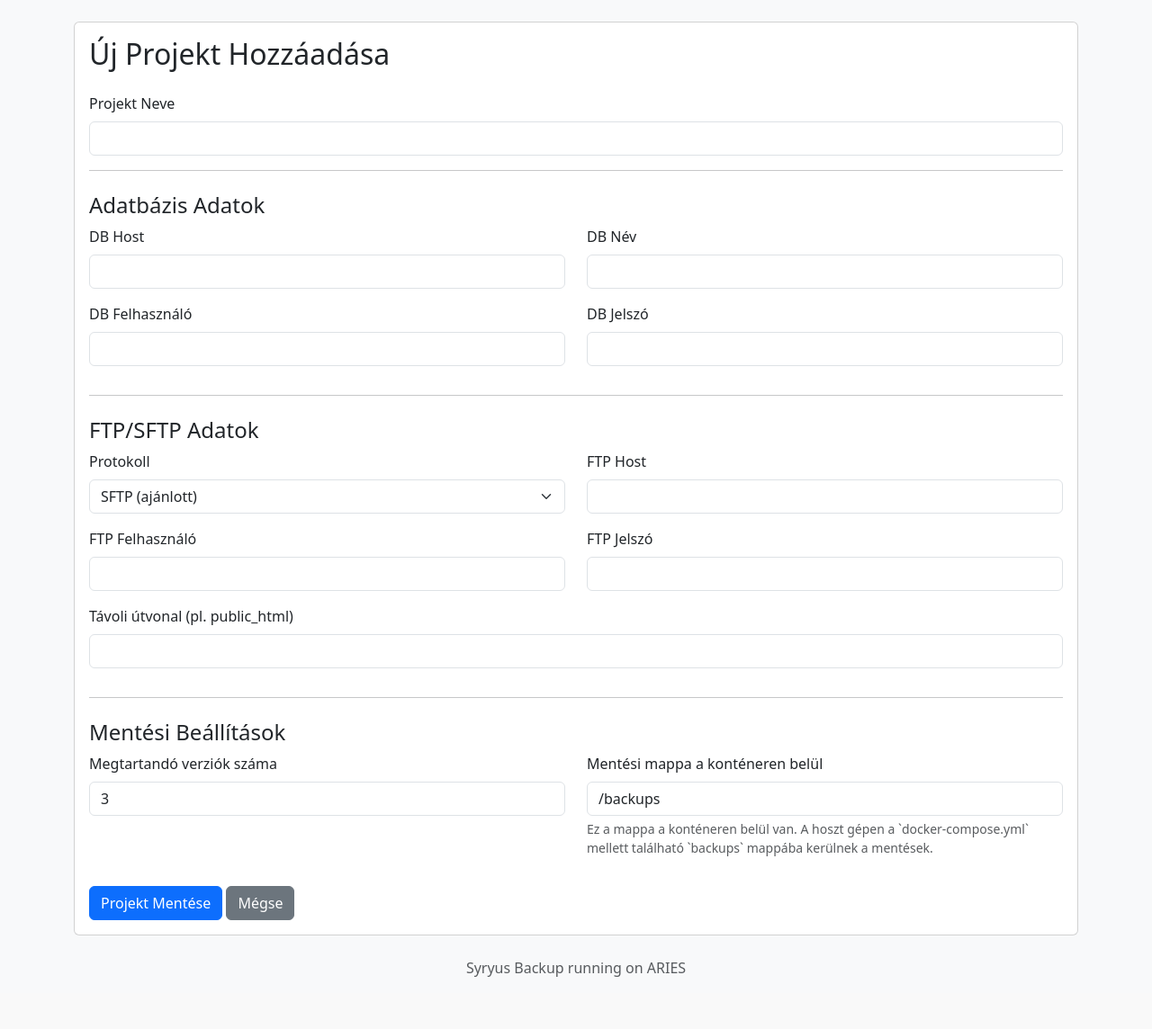
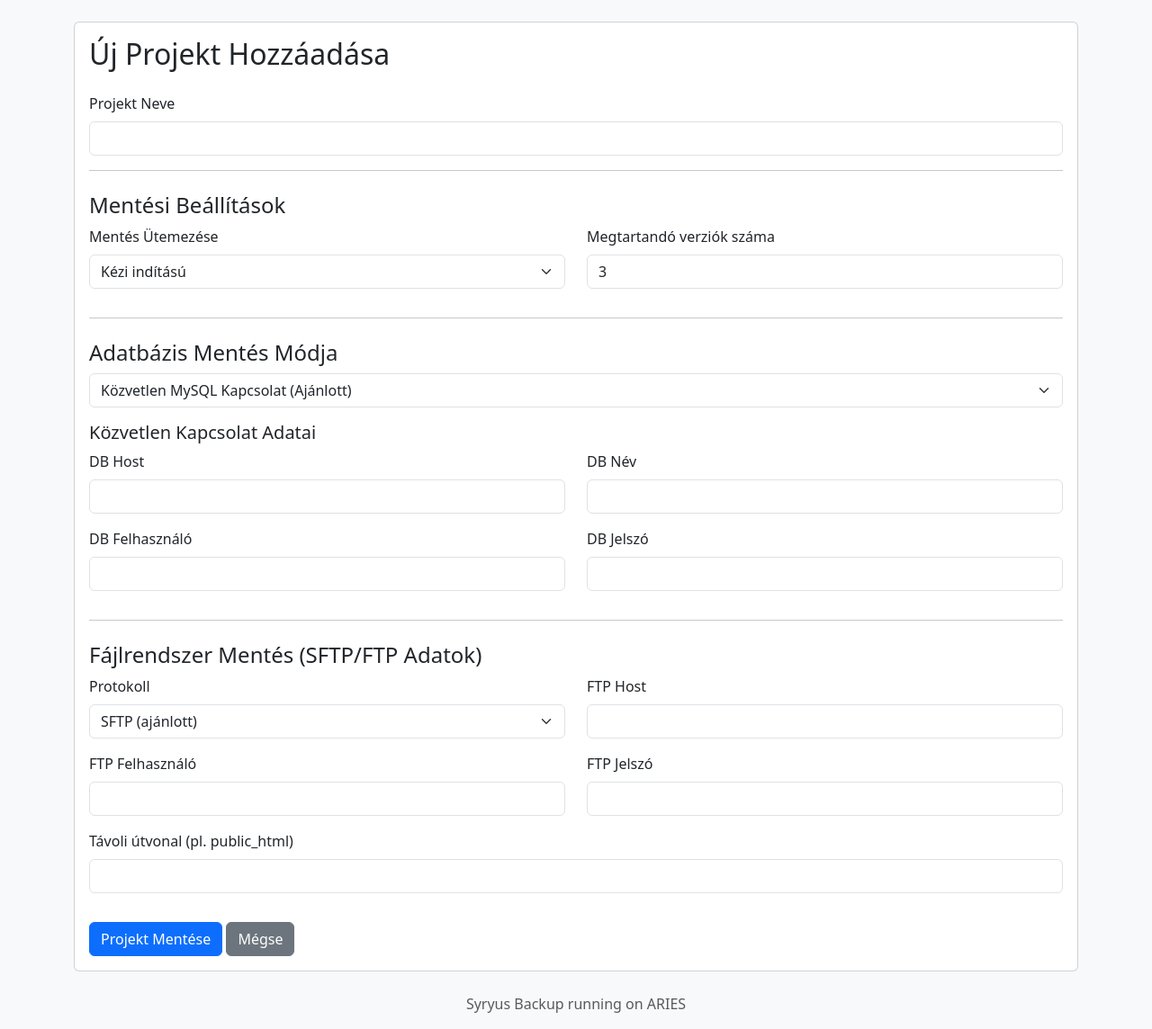
Before and after one commit to peterteszary/syryus-backup-app, a Flask app: page /project/new in a window 1280 px wide. Shown: the part 56-1200 px from the top of the page at 90% size. Before the commit the page ends 1142 px from the top, so only its background shows below. Run offline with Flask 3, Linux system fonts and the light colour scheme; parts of the project's set-up code (start-up, migrations or seed data) failed here and were passed over.

Commit message:
schedule and helper function

```diff
--- a/app.py
+++ b/app.py
@@ -1,7 +1,8 @@
 import os
 import subprocess
+import requests
 from datetime import datetime
-from flask import Flask, render_template, request, redirect, url_for, flash, abort
+from flask import Flask, render_template, request, redirect, url_for, flash, abort, jsonify
 from flask_sqlalchemy import SQLAlchemy
 from cryptography.fernet import Fernet
 import logging
@@ -10,45 +11,113 @@ import logging
 logging.basicConfig(level=logging.INFO)
 
 # --- ALAP KONFIGURÁCIÓ ---
-# A kulcsokat a docker-compose.yml-ből olvassuk (környezeti változókból)
 ENCRYPTION_KEY = os.environ.get('ENCRYPTION_KEY').encode()
 cipher_suite = Fernet(ENCRYPTION_KEY)
 
 app = Flask(__name__)
-# Az adatbázis most az 'instance' mappába kerül, amit kimentünk a volume-mal
 app.config['SQLALCHEMY_DATABASE_URI'] = 'sqlite:////app/instance/database.db'
 app.config['SQLALCHEMY_TRACK_MODIFICATIONS'] = False
 app.config['SECRET_KEY'] = os.environ.get('SECRET_KEY')
 db = SQLAlchemy(app)
 
 
-# --- ADATBÁZIS MODELL ---
+# --- ADATBÁZIS MODELL (FRISSÍTVE) ---
 class Project(db.Model):
     id = db.Column(db.Integer, primary_key=True)
     name = db.Column(db.String(100), nullable=False, unique=True)
-    db_host = db.Column(db.String(100), nullable=False)
-    db_name = db.Column(db.String(100), nullable=False)
-    db_user = db.Column(db.String(100), nullable=False)
+
+    # --- ÚJ MEZŐ A MENTÉSI MÓD VÁLASZTÁSÁHOZ ---
+    backup_method = db.Column(db.String(50), nullable=False, default='direct') # 'direct' vagy 'helper'
+
+    # Adatbázis adatok (közvetlen kapcsolathoz)
+    db_host = db.Column(db.String(100))
+    db_name = db.Column(db.String(100))
+    db_user = db.Column(db.String(100))
     encrypted_db_pass = db.Column(db.LargeBinary)
+
+    # FTP adatok
     ftp_type = db.Column(db.String(10), nullable=False, default='sftp')
     ftp_host = db.Column(db.String(100), nullable=False)
     ftp_user = db.Column(db.String(100), nullable=False)
     encrypted_ftp_pass = db.Column(db.LargeBinary)
     remote_path = db.Column(db.String(200), nullable=False)
-    local_backup_dir = db.Column(db.String(200), nullable=False, default='/backups')
+
+    # Helper Plugin adatok
+    helper_url = db.Column(db.String(255))
+    encrypted_helper_api_key = db.Column(db.LargeBinary)
+
+    # Mentési beállítások
     versions_to_keep = db.Column(db.Integer, default=3)
+    backup_schedule = db.Column(db.String(50), nullable=False, default='manual') # 'manual', 'daily', 'weekly', 'monthly'
+
+    # Állapot
     last_backup_time = db.Column(db.String(50), default='Soha')
     last_backup_status = db.Column(db.String(500), default='Nincs információ')
 
     def set_password(self, password, field):
-        encrypted_pass = cipher_suite.encrypt(password.encode())
-        setattr(self, f"encrypted_{field}_pass", encrypted_pass)
+        if password:
+            encrypted_pass = cipher_suite.encrypt(password.encode())
+            setattr(self, f"encrypted_{field}_pass", encrypted_pass)
 
     def get_password(self, field):
         encrypted_pass = getattr(self, f"encrypted_{field}_pass")
         if encrypted_pass:
             return cipher_suite.decrypt(encrypted_pass).decode()
         return ""
+
+# --- A MENTÉSI LOGIKA KISZERVEZVE EGY KÜLÖN FÜGGVÉNYBE ---
+def _run_backup_logic(project):
+    timestamp = datetime.now().strftime("%Y-%m-%d_%H-%M-%S")
+    project_backup_root = os.path.join('/backups', project.name)
+    current_backup_path = os.path.join(project_backup_root, timestamp)
+
+    os.makedirs(current_backup_path, exist_ok=True)
+
+    # 1. Adatbázis mentés
+    db_backup_file = os.path.join(current_backup_path, 'db_backup.sql')
+
+    if project.backup_method == 'helper':
+        # HELPER BŐVÍTMÉNYES MÓDSZER
+        api_key = cipher_suite.decrypt(project.encrypted_helper_api_key).decode()
+        trigger_url = f"{project.helper_url}?syryus_action=backup_db&api_key={api_key}"
+
+        response = requests.get(trigger_url, timeout=120)
+        response.raise_for_status()
+
+        response_text = response.text
+        if not response_text.startswith('SUCCESS:'):
+            raise Exception(f"Helper plugin error: {response_text}")
+
+        remote_file_name = response_text.split(':', 1)[1]
+
+        ftp_pass = project.get_password('ftp')
+        uploads_path = os.path.join(project.remote_path, 'wp-content', 'uploads')
+
+        lftp_get_command = f"lftp -u '{project.ftp_user},{ftp_pass}' {project.ftp_type}://{project.ftp_host} -e 'get {uploads_path}/{remote_file_name} -o {db_backup_file}; quit'"
+        subprocess.run(lftp_get_command, check=True, shell=True, stderr=subprocess.PIPE, text=True)
+
+        lftp_rm_command = f"lftp -u '{project.ftp_user},{ftp_pass}' {project.ftp_type}://{project.ftp_host} -e 'rm {uploads_path}/{remote_file_name}; quit'"
+        subprocess.run(lftp_rm_command, check=True, shell=True, stderr=subprocess.PIPE, text=True)
+
+    else: # 'direct' módszer
+        db_pass = project.get_password('db')
+        db_command = f"mysqldump --host={project.db_host} --user={project.db_user} --password='{db_pass}' {project.db_name} > {db_backup_file}"
+        subprocess.run(db_command, check=True, shell=True, stderr=subprocess.PIPE, text=True)
+
+    # 2. Fájlok mentése
+    ftp_pass = project.get_password('ftp')
+    files_backup_path = os.path.join(current_backup_path, 'files')
+    lftp_command = f"lftp -u '{project.ftp_user},{ftp_pass}' {project.ftp_type}://{project.ftp_host} -e 'mirror --delete-first --verbose {project.remote_path} {files_backup_path}; quit'"
+    subprocess.run(lftp_command, check=True, shell=True, stderr=subprocess.PIPE, text=True)
+
+    # 3. Régi mentések törlése
+    all_backups = sorted([d for d in os.listdir(project_backup_root) if os.path.isdir(os.path.join(project_backup_root, d))], reverse=True)
+    for old_backup in all_backups[project.versions_to_keep:]:
+        subprocess.run(['rm', '-rf', os.path.join(project_backup_root, old_backup)])
+
+    project.last_backup_time = timestamp
+    project.last_backup_status = 'Sikeres'
+    db.session.commit()
 
 # --- WEB OLDALAK (ROUTES) ---
 
@@ -62,20 +131,21 @@ def new_project():
     if request.method == 'POST':
         project = Project(
             name=request.form['name'],
-            db_host=request.form['db_host'],
-            db_name=request.form['db_name'],
-            db_user=request.form['db_user'],
+            backup_method=request.form['backup_method'],
+            db_host=request.form.get('db_host'),
+            db_name=request.form.get('db_name'),
+            db_user=request.form.get('db_user'),
             ftp_type=request.form['ftp_type'],
             ftp_host=request.form['ftp_host'],
             ftp_user=request.form['ftp_user'],
             remote_path=request.form['remote_path'],
-            local_backup_dir=request.form.get('local_backup_dir', '/backups'),
-            versions_to_keep=int(request.form.get('versions_to_keep', 3))
+            helper_url=request.form.get('helper_url'),
+            versions_to_keep=int(request.form.get('versions_to_keep', 3)),
+            backup_schedule=request.form['backup_schedule']
         )
-        if request.form['db_pass']:
-            project.set_password(request.form['db_pass'], 'db')
-        if request.form['ftp_pass']:
-            project.set_password(request.form['ftp_pass'], 'ftp')
+        project.set_password(request.form.get('db_pass'), 'db')
+        project.set_password(request.form.get('ftp_pass'), 'ftp')
+        project.set_password(request.form.get('helper_api_key'), 'helper_api')
 
         db.session.add(project)
         db.session.commit()
@@ -88,20 +158,24 @@ def edit_project(id):
     project = Project.query.get_or_404(id)
     if request.method == 'POST':
         project.name = request.form['name']
-        project.db_host = request.form['db_host']
-        project.db_name = request.form['db_name']
-        project.db_user = request.form['db_user']
-        project.ftp_type = request.form['ftp_type']
-        project.ftp_host = request.form['ftp_host']
-        project.ftp_user = request.form['ftp_user']
-        project.remote_path = request.form['remote_path']
-        project.local_backup_dir = request.form.get('local_backup_dir', '/backups')
-        project.versions_to_keep = int(request.form.get('versions_to_keep', 3))
+        project.backup_method=request.form['backup_method']
+        project.db_host=request.form.get('db_host')
+        project.db_name=request.form.get('db_name')
+        project.db_user=request.form.get('db_user')
+        project.ftp_type=request.form['ftp_type']
+        project.ftp_host=request.form['ftp_host']
+        project.ftp_user=request.form['ftp_user']
+        project.remote_path=request.form['remote_path']
+        project.helper_url=request.form.get('helper_url')
+        project.versions_to_keep=int(request.form.get('versions_to_keep', 3))
+        project.backup_schedule=request.form['backup_schedule']
 
         if request.form.get('db_pass'):
-            project.set_password(request.form['db_pass'], 'db')
+            project.set_password(request.form.get('db_pass'), 'db')
         if request.form.get('ftp_pass'):
-            project.set_password(request.form['ftp_pass'], 'ftp')
+            project.set_password(request.form.get('ftp_pass'), 'ftp')
+        if request.form.get('helper_api_key'):
+            project.set_password(request.form.get('helper_api_key'), 'helper_api')
 
         db.session.commit()
         flash(f"'{project.name}' projekt adatai frissítve!", 'success')
@@ -119,50 +193,18 @@ def delete_project(id):
 @app.route('/backup/<int:id>')
 def backup_project(id):
     project = Project.query.get_or_404(id)
-    timestamp = datetime.now().strftime("%Y-%m-%d_%H-%M-%S")
-    # A mentési mappa a projekt nevét is tartalmazza a jobb átláthatóságért
-    project_backup_root = os.path.join(project.local_backup_dir, project.name)
-    current_backup_path = os.path.join(project_backup_root, timestamp)
-
     try:
-        os.makedirs(current_backup_path, exist_ok=True)
-
-        # 1. Adatbázis mentés
-        db_pass = project.get_password('db')
-        db_backup_file = os.path.join(current_backup_path, 'db_backup.sql')
-        db_command = f"mysqldump --host={project.db_host} --user={project.db_user} --password='{db_pass}' {project.db_name} > {db_backup_file}"
-        subprocess.run(db_command, check=True, shell=True, stderr=subprocess.PIPE, text=True)
-
-        # 2. Fájlok mentése
-        ftp_pass = project.get_password('ftp')
-        files_backup_path = os.path.join(current_backup_path, 'files')
-        lftp_command = f"lftp -u '{project.ftp_user},{ftp_pass}' {project.ftp_type}://{project.ftp_host} -e 'mirror --delete-first --verbose {project.remote_path} {files_backup_path}; quit'"
-        subprocess.run(lftp_command, check=True, shell=True, stderr=subprocess.PIPE, text=True)
-
-        # 3. Régi mentések törlése
-        all_backups = sorted([d for d in os.listdir(project_backup_root) if os.path.isdir(os.path.join(project_backup_root, d))], reverse=True)
-        for old_backup in all_backups[project.versions_to_keep:]:
-            subprocess.run(['rm', '-rf', os.path.join(project_backup_root, old_backup)])
-
-        project.last_backup_time = timestamp
-        project.last_backup_status = 'Sikeres'
+        _run_backup_logic(project)
         flash(f"'{project.name}' mentése sikeres!", 'success')
-
-    except subprocess.CalledProcessError as e:
-        error_message = e.stderr or str(e)
+    except Exception as e:
+        error_message = str(e)
+        if hasattr(e, 'stderr') and e.stderr:
+            error_message = e.stderr
         project.last_backup_status = f'Hiba: {error_message}'
+        db.session.commit()
         flash(f"'{project.name}' mentése sikertelen! Hiba: {error_message}", 'danger')
-        subprocess.run(['rm', '-rf', current_backup_path])
-
-    except Exception as e:
-        project.last_backup_status = f'Általános hiba: {str(e)}'
-        flash(f"'{project.name}' mentése sikertelen! Hiba: {str(e)}", 'danger')
-
-    finally:
-        db.session.commit()
 
     return redirect(url_for('index'))
 
 if __name__ == '__main__':
-    # Ezt a részt a Gunicorn használja, nem fut le közvetlenül
     app.run()
--- a/requirements.txt
+++ b/requirements.txt
@@ -2,3 +2,4 @@ Flask
 Flask-SQLAlchemy
 cryptography
 gunicorn
+requests
--- a/templates/index.html
+++ b/templates/index.html
@@ -9,6 +9,7 @@
             <thead>
                 <tr>
                     <th>Projekt Neve</th>
+                    <th>Ütemezés</th>
                     <th>Utolsó mentés</th>
                     <th>Állapot</th>
                     <th class="text-end">Műveletek</th>
@@ -18,6 +19,7 @@
                 {% for project in projects %}
                 <tr>
                     <td class="fw-bold">{{ project.name }}</td>
+                    <td><span class="badge bg-secondary">{{ project.backup_schedule|capitalize }}</span></td>
                     <td>{{ project.last_backup_time }}</td>
                     <td><small class="text-muted">{{ project.last_backup_status }}</small></td>
                     <td class="text-end">
@@ -30,7 +32,7 @@
                 </tr>
                 {% else %}
                 <tr>
-                    <td colspan="4" class="text-center py-4">Még nincsenek projektek. Adj hozzá egyet a gombbal!</td>
+                    <td colspan="5" class="text-center py-4">Még nincsenek projektek. Adj hozzá egyet a gombbal!</td>
                 </tr>
                 {% endfor %}
             </tbody>
--- a/templates/project_form.html
+++ b/templates/project_form.html
@@ -1,76 +1,89 @@
 {% extends "layout.html" %}
 {% block content %}
 <h2 class="mb-4">{{ 'Projekt szerkesztése' if project else 'Új Projekt Hozzáadása' }}</h2>
-    <form method="POST">
+<form method="POST" id="projectForm">
     <div class="mb-3">
         <label for="name" class="form-label">Projekt Neve</label>
         <input type="text" class="form-control" id="name" name="name" value="{{ project.name if project }}" required>
     </div>
+    <hr>
 
-        <hr>
-        <h4 class="mt-4">Adatbázis Adatok</h4>
+    <h4 class="mt-4">Mentési Beállítások</h4>
     <div class="row">
         <div class="col-md-6 mb-3">
-                <label for="db_host" class="form-label">DB Host</label>
-                <input type="text" class="form-control" id="db_host" name="db_host" value="{{ project.db_host if project }}" required>
-            </div>
-            <div class="col-md-6 mb-3">
-                <label for="db_name" class="form-label">DB Név</label>
-                <input type="text" class="form-control" id="db_name" name="db_name" value="{{ project.db_name if project }}" required>
-            </div>
-            <div class="col-md-6 mb-3">
-                <label for="db_user" class="form-label">DB Felhasználó</label>
-                <input type="text" class="form-control" id="db_user" name="db_user" value="{{ project.db_user if project }}" required>
-            </div>
-            <div class="col-md-6 mb-3">
-                <label for="db_pass" class="form-label">DB Jelszó <small class="text-muted">{{ '(hagyd üresen, ha nem változtatod)' if project }}</small></label>
-                <input type="password" class="form-control" id="db_pass" name="db_pass" {{ 'required' if not project }}>
-            </div>
-        </div>
-
-        <hr>
-        <h4 class="mt-4">FTP/SFTP Adatok</h4>
-        <div class="row">
-            <div class="col-md-6 mb-3">
-                <label for="ftp_type" class="form-label">Protokoll</label>
-                <select class="form-select" id="ftp_type" name="ftp_type">
-                    <option value="sftp" {{ "selected" if project and project.ftp_type == 'sftp' }}>SFTP (ajánlott)</option>
-                    <option value="ftp" {{ "selected" if project and project.ftp_type == 'ftp' }}>FTP</option>
+            <label for="backup_schedule" class="form-label">Mentés Ütemezése</label>
+            <select class="form-select" id="backup_schedule" name="backup_schedule">
+                <option value="manual" {{ "selected" if project and project.backup_schedule == 'manual' }}>Kézi indítású</option>
+                <option value="daily" {{ "selected" if project and project.backup_schedule == 'daily' }}>Naponta</option>
+                <option value="weekly" {{ "selected" if project and project.backup_schedule == 'weekly' }}>Hetente</option>
+                <option value="monthly" {{ "selected" if project and project.backup_schedule == 'monthly' }}>Havonta</option>
             </select>
         </div>
-            <div class="col-md-6 mb-3">
-                <label for="ftp_host" class="form-label">FTP Host</label>
-                <input type="text" class="form-control" id="ftp_host" name="ftp_host" value="{{ project.ftp_host if project }}" required>
-            </div>
-            <div class="col-md-6 mb-3">
-                <label for="ftp_user" class="form-label">FTP Felhasználó</label>
-                <input type="text" class="form-control" id="ftp_user" name="ftp_user" value="{{ project.ftp_user if project }}" required>
-            </div>
-            <div class="col-md-6 mb-3">
-                <label for="ftp_pass" class="form-label">FTP Jelszó <small class="text-muted">{{ '(hagyd üresen, ha nem változtatod)' if project }}</small></label>
-                <input type="password" class="form-control" id="ftp_pass" name="ftp_pass" {{ 'required' if not project }}>
-            </div>
-            <div class="col-12 mb-3">
-                <label for="remote_path" class="form-label">Távoli útvonal (pl. public_html)</label>
-                <input type="text" class="form-control" id="remote_path" name="remote_path" value="{{ project.remote_path if project }}" required>
-            </div>
-        </div>
-
-        <hr>
-        <h4 class="mt-4">Mentési Beállítások</h4>
-        <div class="row">
         <div class="col-md-6 mb-3">
             <label for="versions_to_keep" class="form-label">Megtartandó verziók száma</label>
             <input type="number" class="form-control" id="versions_to_keep" name="versions_to_keep" value="{{ project.versions_to_keep if project else 3 }}" required>
         </div>
-            <div class="col-md-6 mb-3">
-                <label for="local_backup_dir" class="form-label">Mentési mappa a konténeren belül</label>
-                <input type="text" class="form-control" id="local_backup_dir" name="local_backup_dir" value="{{ project.local_backup_dir if project else '/backups' }}" readonly>
-                 <div class="form-text">Ez a mappa a konténeren belül van. A hoszt gépen a `docker-compose.yml` mellett található `backups` mappába kerülnek a mentések.</div>
     </div>
+    <hr>
+
+    <h4 class="mt-4">Adatbázis Mentés Módja</h4>
+     <div class="mb-3">
+        <select class="form-select" id="backup_method" name="backup_method">
+            <option value="direct" {{ "selected" if project and project.backup_method == 'direct' }}>Közvetlen MySQL Kapcsolat (Ajánlott)</option>
+            <option value="helper" {{ "selected" if project and project.backup_method == 'helper' }}>WordPress Helper Bővítmény</option>
+        </select>
+    </div>
+
+    <div id="direct_db_fields">
+        <h5>Közvetlen Kapcsolat Adatai</h5>
+        <div class="row">
+            <div class="col-md-6 mb-3"><label for="db_host" class="form-label">DB Host</label><input type="text" class="form-control" id="db_host" name="db_host" value="{{ project.db_host if project }}"></div>
+            <div class="col-md-6 mb-3"><label for="db_name" class="form-label">DB Név</label><input type="text" class="form-control" id="db_name" name="db_name" value="{{ project.db_name if project }}"></div>
+            <div class="col-md-6 mb-3"><label for="db_user" class="form-label">DB Felhasználó</label><input type="text" class="form-control" id="db_user" name="db_user" value="{{ project.db_user if project }}"></div>
+            <div class="col-md-6 mb-3"><label for="db_pass" class="form-label">DB Jelszó <small class="text-muted">{{ '(hagyd üresen, ha nem változtatod)' if project }}</small></label><input type="password" class="form-control" id="db_pass" name="db_pass"></div>
+        </div>
+    </div>
+
+    <div id="helper_plugin_fields" style="display: none;">
+        <h5>Helper Bővítmény Adatai</h5>
+        <div class="row">
+            <div class="col-md-12 mb-3"><label for="helper_url" class="form-label">WordPress Oldal URL</label><input type="url" class="form-control" id="helper_url" name="helper_url" value="{{ project.helper_url if project }}" placeholder="https://weboldalam.hu"></div>
+            <div class="col-md-12 mb-3"><label for="helper_api_key" class="form-label">Helper API Kulcs <small class="text-muted">{{ '(hagyd üresen, ha nem változtatod)' if project }}</small></label><input type="password" class="form-control" id="helper_api_key" name="helper_api_key"></div>
+        </div>
+    </div>
+    <hr>
+
+    <h4 class="mt-4">Fájlrendszer Mentés (SFTP/FTP Adatok)</h4>
+    <div class="row">
+        <div class="col-md-6 mb-3"><label for="ftp_type" class="form-label">Protokoll</label><select class="form-select" id="ftp_type" name="ftp_type"><option value="sftp" {{ "selected" if project and project.ftp_type == 'sftp' }}>SFTP (ajánlott)</option><option value="ftp" {{ "selected" if project and project.ftp_type == 'ftp' }}>FTP</option></select></div>
+        <div class="col-md-6 mb-3"><label for="ftp_host" class="form-label">FTP Host</label><input type="text" class="form-control" id="ftp_host" name="ftp_host" value="{{ project.ftp_host if project }}" required></div>
+        <div class="col-md-6 mb-3"><label for="ftp_user" class="form-label">FTP Felhasználó</label><input type="text" class="form-control" id="ftp_user" name="ftp_user" value="{{ project.ftp_user if project }}" required></div>
+        <div class="col-md-6 mb-3"><label for="ftp_pass" class="form-label">FTP Jelszó <small class="text-muted">{{ '(hagyd üresen, ha nem változtatod)' if project }}</small></label><input type="password" class="form-control" id="ftp_pass" name="ftp_pass" {{ 'required' if not project }}></div>
+        <div class="col-12 mb-3"><label for="remote_path" class="form-label">Távoli útvonal (pl. public_html)</label><input type="text" class="form-control" id="remote_path" name="remote_path" value="{{ project.remote_path if project }}" required></div>
     </div>
 
     <button type="submit" class="btn btn-primary mt-3">Projekt Mentése</button>
     <a href="{{ url_for('index') }}" class="btn btn-secondary mt-3">Mégse</a>
 </form>
+
+<script>
+    document.addEventListener('DOMContentLoaded', function() {
+        const methodSelector = document.getElementById('backup_method');
+        const directDbFields = document.getElementById('direct_db_fields');
+        const helperPluginFields = document.getElementById('helper_plugin_fields');
+
+        function toggleFields() {
+            if (methodSelector.value === 'helper') {
+                directDbFields.style.display = 'none';
+                helperPluginFields.style.display = 'block';
+            } else {
+                directDbFields.style.display = 'block';
+                helperPluginFields.style.display = 'none';
+            }
+        }
+
+        methodSelector.addEventListener('change', toggleFields);
+        toggleFields(); // Run on page load
+    });
+</script>
 {% endblock %}
```
Also changed, not shown: runner.py (added, +55 -0 lines). Lines whose indentation alone changed are shown as unchanged.
